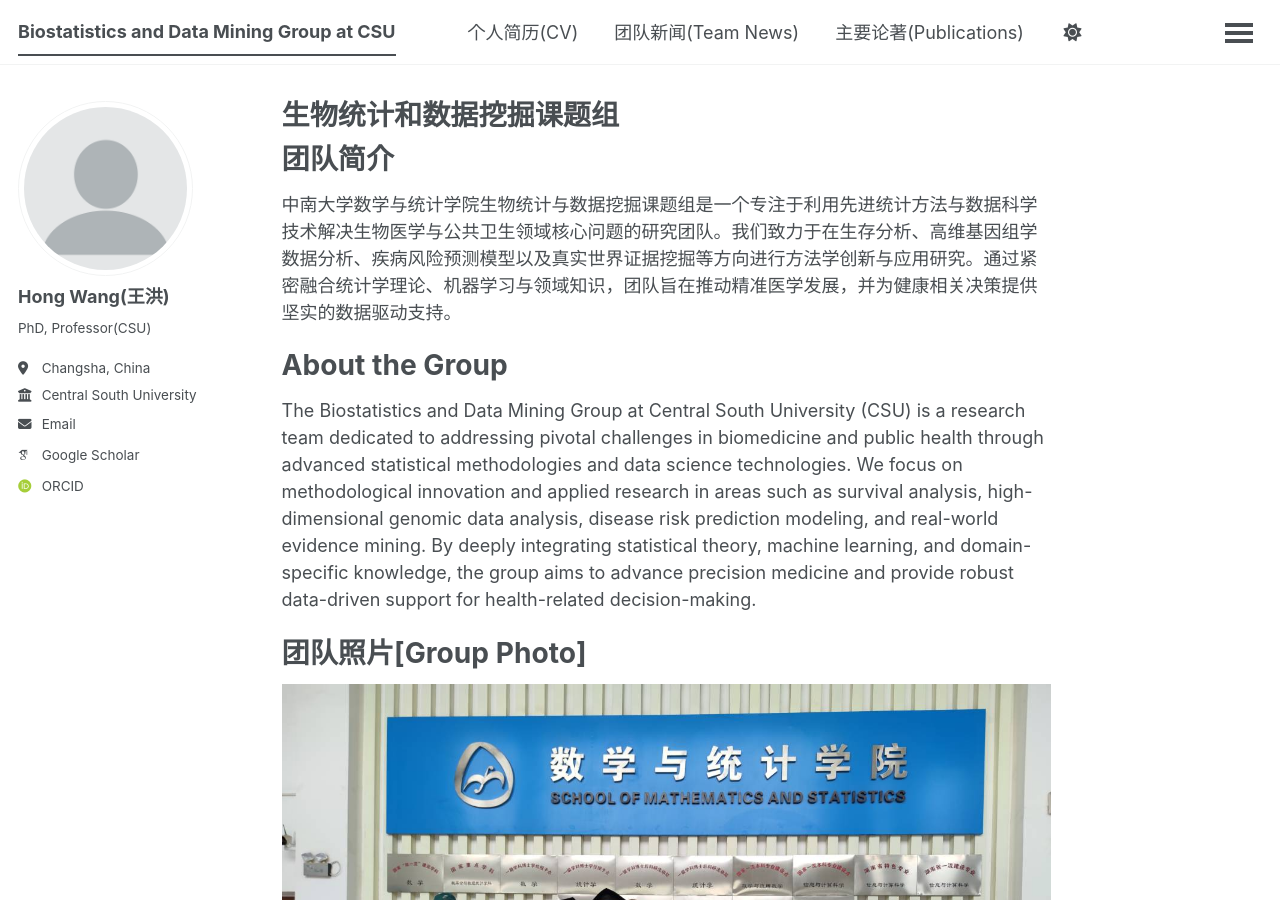
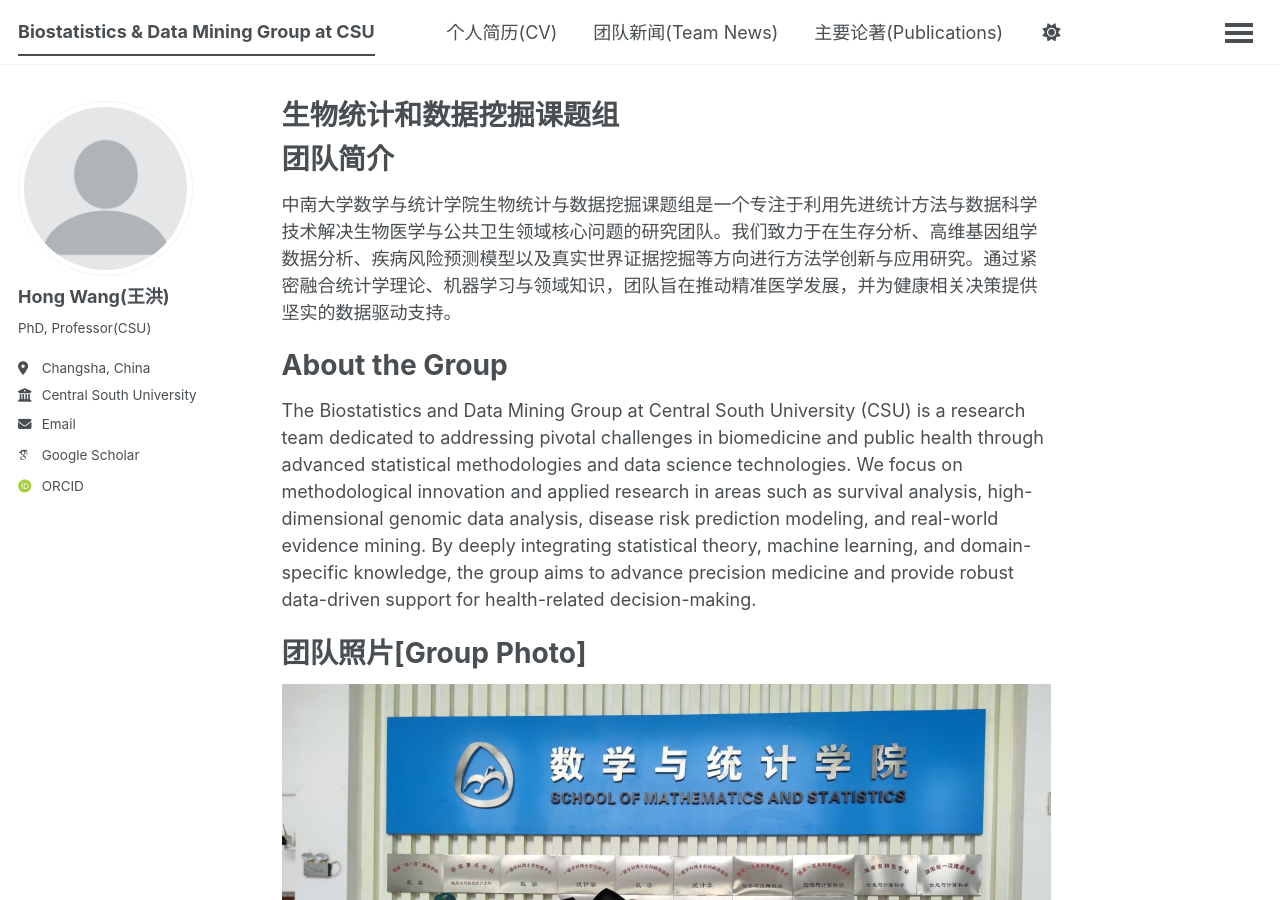
Before and after one commit to whcsu/whcsu.github.io, a Jekyll site: the page built from _pages/about.md, in a window 1280 px wide and 900 px high. Built offline with Jekyll 4.4.1, drawn with Linux system fonts in a browser that asks for light colours; some web fonts are replaced; a script bundle is joined from its source files by our own code; library files that are not in the unit come from our copies.

Commit message:
Update _config.yml

```diff
--- a/_config.yml
+++ b/_config.yml
@@ -9,7 +9,7 @@
 # Basic Site Settings
 locale                   : "en-US"
 site_theme               : "default" # The available themes options are "default", "air", "sunrise", "mint", "dirt" and "contrast"
-title                    : "Biostatistics and Data Mining Group at CSU"
+title                    : "Biostatistics & Data Mining Group at CSU"
 title_separator          : "-"
 name                     : &name "Hong Wang"
 description              : &description "Hong  Wang and Biostatistics and Data Ming Group at Central South University"   # Update this with a general description of your site, this is the default if not overridden by a page
```
